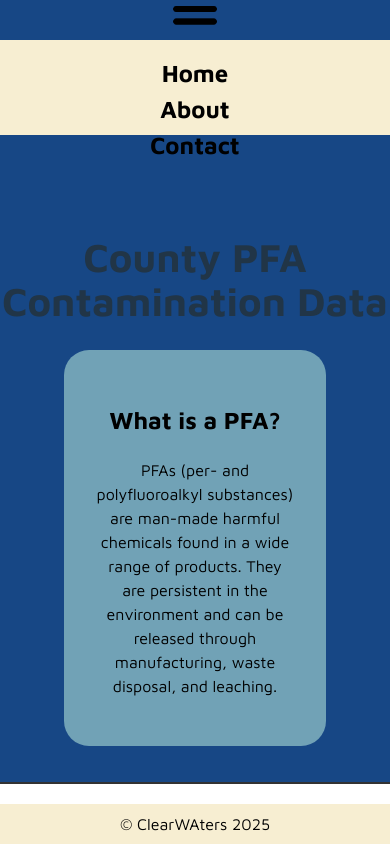
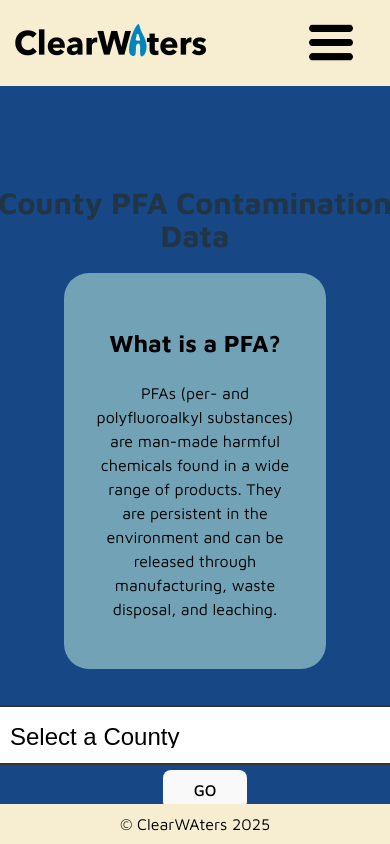
Before and after one commit to kellyjhorak/Squash, a React (Vite) app in the folder ClearWAters/: page / in a window 390 px wide. Shown: the top 844 px of the page. Built offline with nearby package versions, Linux system fonts and the light colour scheme.

Commit message:
added hamburger menu that functions on tablet/mobile

```diff
--- a/ClearWAters/src/navbar.jsx
+++ b/ClearWAters/src/navbar.jsx
@@ -5,14 +5,22 @@ import { BrowserRouter } from 'react-router-dom';
 import './styling.css';
 import exampleLogo from './images/logo_large.png';
 import hamburger from './images/hamburger_icon.png';
-
+import { useState } from "react";
 import { Link } from "react-router-dom"
 
+
 export default function Navbar() {
+
+  const [isMenuVisible, setIsMenuVisible] = useState(false);
+
+  const toggleMenu = () => {
+    setIsMenuVisible(!isMenuVisible);
+  };
+
   return (
     <header>
       <nav id="full-menu">
-          <ul> {/* Wrap the listt items in a <ul> */}
+        <ul>
           <li id='logo'>
             <Link to="/homepage" aria-label="Go to homepage">
             <img src={exampleLogo} alt="Clearwaters logo" />
@@ -29,14 +37,35 @@ export default function Navbar() {
           </li>
         </ul>
       </nav>
-        <img id="hamburger-button" class="hidden" src={hamburger} alt="hambuger menu icon"/>
-        <nav id="hamburger-menu" class="hidden">
+
+      <div>
+        <div id="mini-menu-bar">
+            <Link to="/homepage" aria-label="Go to homepage">
+                <img id="mini-logo" src={exampleLogo} alt="Clearwaters logo" />
+            </Link>
+            <img id="hamburger-button"
+              className={isMenuVisible ? 'hidden' : ''}
+              src={hamburger}
+              alt="hamburger menu icon"
+              onClick={toggleMenu}
+            />
+        </div>
+
+        <nav id="hamburger-menu" className={isMenuVisible ? 'visible' : 'hidden'}>
           <ul>
-            <li><a href="#">Home</a></li>
-            <li><a href="#">About</a></li>
-            <li><a href="#">Contact</a></li>
+            <li id='home-link'>
+              <Link to="/homepage" aria-label="Go to homepage">Home</Link>
+            </li>
+            <li id='map-link'>
+              <Link to="/map" aria-label="Map">Map</Link>
+            </li>
+            <li id='resources-link'>
+              <Link to="/resources" aria-label="Resources">Resources</Link>
+            </li>
           </ul>
         </nav>
+      </div>
+
     </header>
   );
   }
--- a/ClearWAters/src/styling.css
+++ b/ClearWAters/src/styling.css
@@ -8,6 +8,22 @@
 html, body {
   background-color: #174785;
   margin: -8px;
+}
+
+#hamburger-button {
+  display: none;
+}
+
+#hamburger-menu {
+    display: none;
+}
+
+#mini-logo {
+  display: none;
+}
+
+#hamburger-menu.visible {
+  display: block;
 }
 
 .hidden {
@@ -56,6 +72,11 @@
     padding: 10px 0;
   }
 
+  h1 {
+    font-size: 1.9em;
+    line-height: 1.1;
+  }
+
   .main-container {
       flex-direction: column;
       align-items: center;
@@ -70,25 +91,42 @@
       display: none;
   }
 
+  #hamburger-menu.visible {
+      display: block;
+  }
+
+  #mini-logo {
+    display: block;
+  }
+
+  #mini-menu-bar{
+    display: flex;
+    background-color: #f7eed2;
+    justify-content: space-between;
+    padding-top: 30px;
+    padding-bottom: 15px;
+    padding-left: 30px;
+    padding-right: 30px;
+  }
+
+  #mini-logo {
+    padding-top: 10px;
+    width: 200px;
+  }
+
   #hamburger-button {
-    display: inline;
+    display: block;
     width: 50px;
+    padding-right: 20px;
   }
 
   #hamburger-menu {
-    display: inline;
-    width: 100%;
-    top: 0;
-    left: 0;
-    padding-top: 15px;
-    background-color: #f7eed2;
-    z-index: 1000;
-    height: 80px;
-    display: flex;
-    justify-content: space-between;
-    align-items: center;
+    background-color: #71A2B6;
+    padding-bottom: 50px;
   }
 }
+
+
 
 @media screen and (max-width: 768px) {
 
@@ -151,9 +189,8 @@
 }
 
 
+ /* Navbar */
 
-
- /* Navbar */
  nav {
   width: 100%;
   top: 0;
```
Lines whose indentation alone changed are shown as unchanged.
